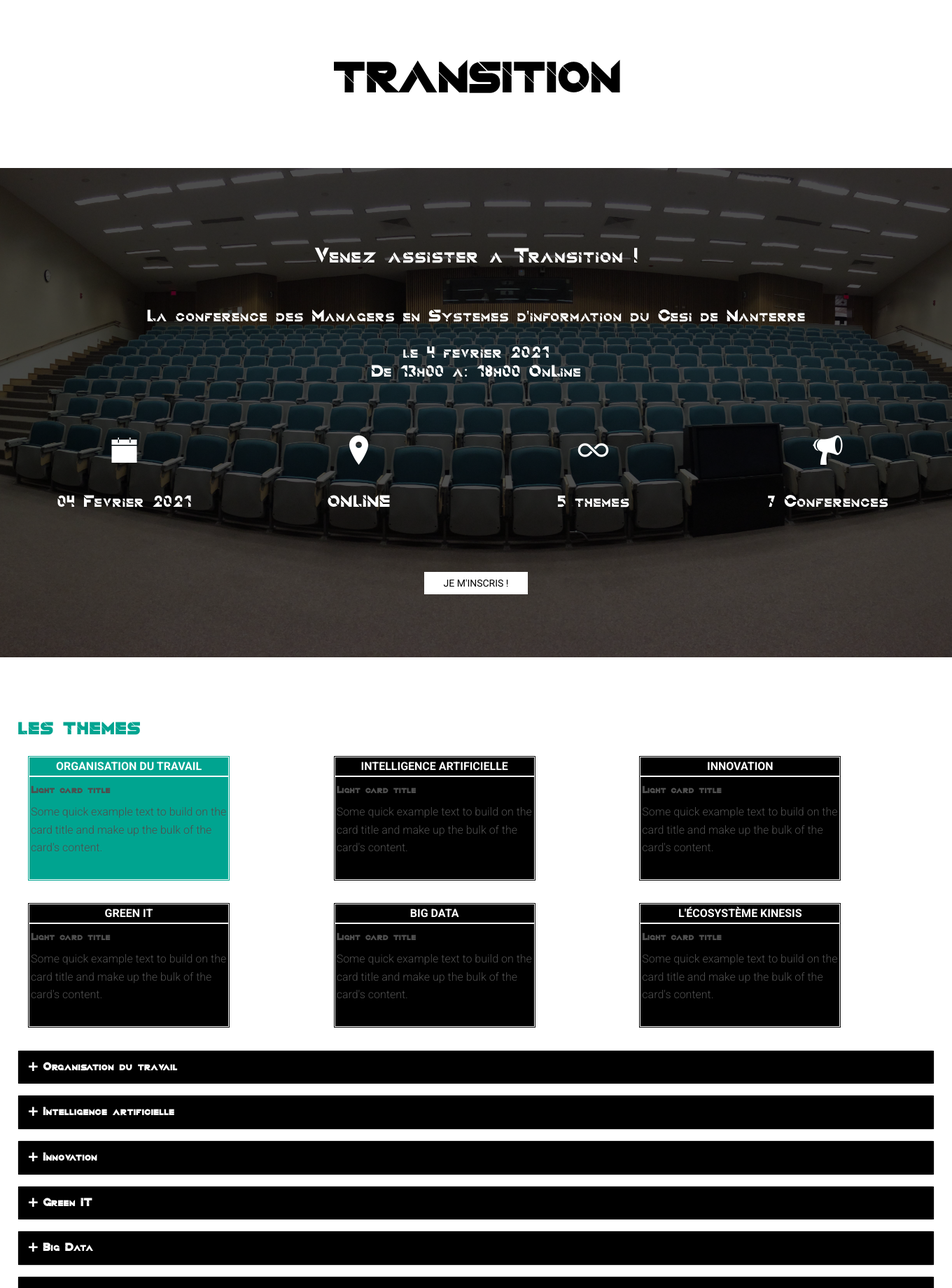
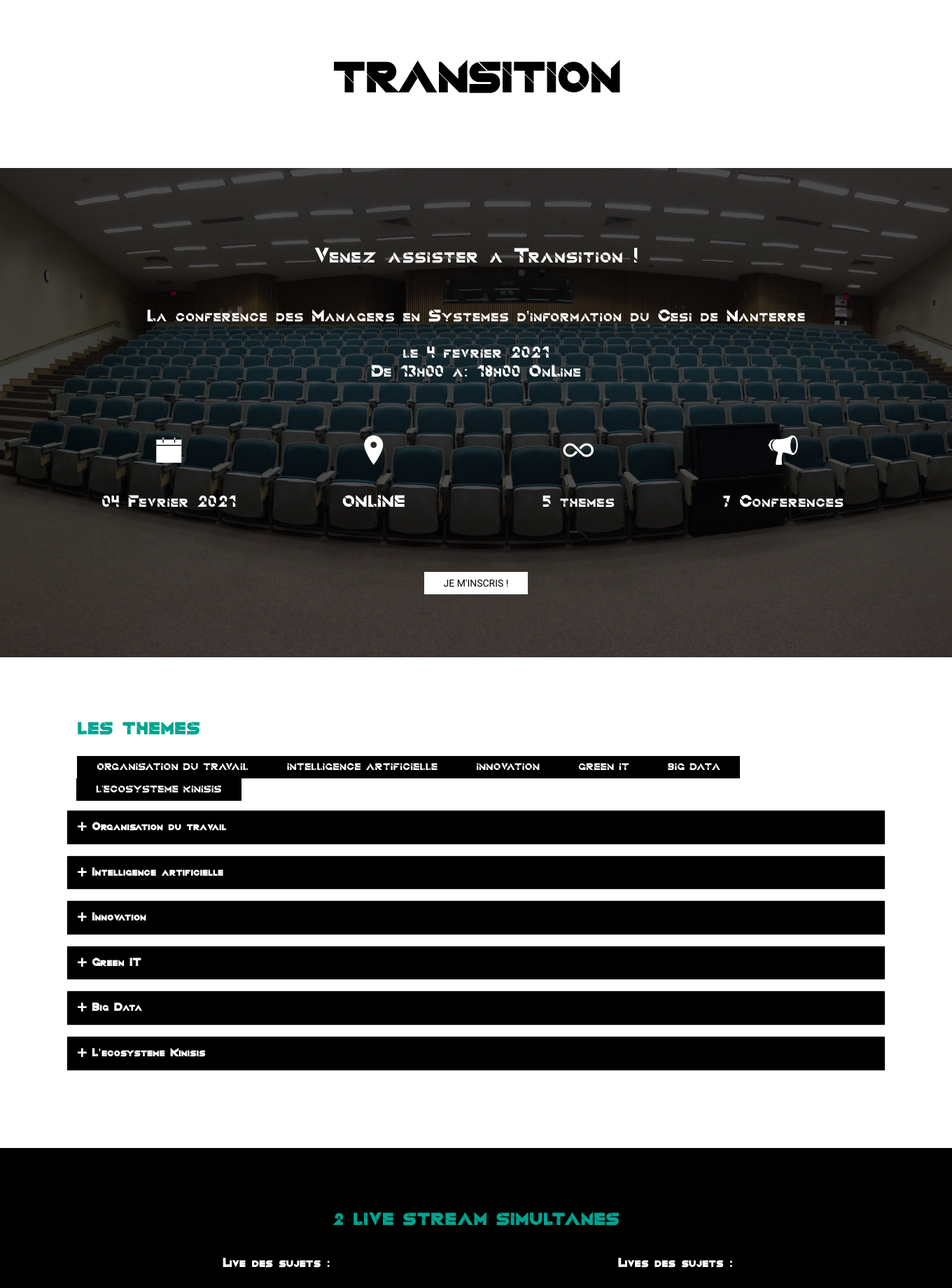
Before and after one commit to gomab/MSIA18-CONF, a PHP site: page / in a window 1360 px wide. Shown: the top 1840 px of the page at 70% size. Run offline with PHP 8.4, Linux system fonts and the light colour scheme; some libraries are stand-ins or nearby versions.

Commit message:
UPDATE
MISE EN PLACE PARTIE STREAM + maj themes
+ maj sujet formulaire
+ maj  header

```diff
--- a/assets/css/main.css
+++ b/assets/css/main.css
@@ -27,7 +27,7 @@
   position: relative;
   -webkit-font-smoothing: antialiased;
 }
-.container {
+#site-nav .container {
   width: 1340px !important;
 }
 
@@ -274,6 +274,7 @@
   padding-top: 10px;
   padding-bottom: 10px;
   background-color: #000 ;
+  display: none;
   -webkit-transition: all 0.2s linear 0s;
           transition: all 0.2s linear 0s;
 }
@@ -306,7 +307,7 @@
 
 .navbar-solid {
   background-color: #000 !important;
-
+display: block;
   -webkit-transition: all 0.2s linear 0s;
           transition: all 0.2s linear 0s;
 }
@@ -658,6 +659,15 @@
 .about .panel-heading {
   cursor: pointer;
 }
+
+.about .btn-group.btns-sujets {
+  margin : 0 auto;
+
+}
+.about .btns-sujets .btn {
+  font-family: QuantumFont;
+}
+
 .about .faq-toggle.collapsed::before {
   font-family: "Ionicons";
   content: "\f218";
@@ -810,3 +820,17 @@
 .site-footer .social-block li a:hover, .site-footer .social-block li a:focus {
   opacity: 0.8;
 }
+
+/*
+ * Streaming
+ */
+#Streaming {
+  background-color: black;
+  text-align: center;
+}
+#Streaming h3, #Streaming h4{
+  text-align: center ;
+}
+#Streaming h4 {
+  color : white;
+}
--- a/index.html
+++ b/index.html
@@ -42,11 +42,12 @@
 
                     <!-- navigation menu -->
                     <li class="active"><a data-scroll href="#about">Conf&eacute;rences</a></li>
+                    <li><a data-scroll href="#Streaming">Streaming</a></li>
+                    <li><a data-scroll href="#schedule">Planning</a></li>
                     <li><a data-scroll href="#speakers">Conf&eacute;renciers</a></li>
-                    <li><a data-scroll href="#schedule">Planning</a></li>
                     <li><a data-scroll href="#cesi">Qui sommes-nous ?</a></li>
+                    <li><a data-scroll href="#contact">Contact</a></li>
                     <li><a data-scroll href="#partner">Nos partenaires</a></li>
-                    <li><a data-scroll href="#contact">Contact</a></li>
 
 
                 </ul>
@@ -117,64 +118,17 @@
             </div>
 			<div class="row">
 				<div class="col-md-12">
-				<div class="col-md-4 col-sm-6">
-					<div class="card border-light mb-3 themeA" style="max-width: 18rem;">
-						<div class="card-header">Organisation du travail</div>
-							<div class="card-body">
-								<h5 class="card-title">Light card title</h5>
-									<p class="card-text">Some quick example text to build on the card title and make up the bulk of the card's content.</p>
-							</div>
-						</div>
-					</div>
-				<div class="col-md-4 col-sm-6">
-					<div class="card border-light mb-3 themeB" style="max-width: 18rem;">
-						<div class="card-header ">Intelligence Artificielle</div>
-							<div class="card-body">
-								<h5 class="card-title">Light card title</h5>
-									<p class="card-text">Some quick example text to build on the card title and make up the bulk of the card's content.</p>
-							</div>
-						</div>
-					</div>
-				<div class="col-md-4 col-sm-6">
-					<div class="card border-light mb-3 themeC" style="max-width: 18rem;">
-						<div class="card-header">Innovation</div>
-							<div class="card-body">
-								<h5 class="card-title">Light card title</h5>
-									<p class="card-text">Some quick example text to build on the card title and make up the bulk of the card's content.</p>
-							</div>
-						</div>
-					</div>
-				<div class="col-md-4 col-sm-6">
-					<div class="card border-light mb-3 themeD" style="max-width: 18rem;">
-						<div class="card-header">Green IT</div>
-							<div class="card-body">
-								<h5 class="card-title">Light card title</h5>
-									<p class="card-text">Some quick example text to build on the card title and make up the bulk of the card's content.</p>
-							</div>
-						</div>
-					</div>
-				<div class="col-md-4 col-sm-6">
-					<div class="card border-light mb-3 themeE" style="max-width: 18rem;">
-						<div class="card-header">Big Data</div>
-							<div class="card-body">
-								<h5 class="card-title">Light card title</h5>
-									<p class="card-text">Some quick example text to build on the card title and make up the bulk of the card's content.</p>
-							</div>
-						</div>
-					</div>
-					<div class="col-md-4 col-sm-6">
-					<div class="card border-light mb-3 themeF" style="max-width: 18rem;">
-						<div class="card-header">L'écosystème Kinesis</div>
-							<div class="card-body">
-								<h5 class="card-title">Light card title</h5>
-									<p class="card-text">Some quick example text to build on the card title and make up the bulk of the card's content.</p>
-							</div>
-						</div>
-					</div>
-					</div>
+                    <div class="btn-group btns-sujets center-block" role="group" aria-label="Basic example">
+                        <a class="btn btn-black" role="button" data-toggle="collapse" data-parent="#accordion" href="#collapseOne" aria-expanded="true" aria-controls="collapseOne">Organisation du travail </a>
+                        <a class="btn btn-black" role="button" data-toggle="collapse" data-parent="#accordion" href="#collapseTwo" aria-expanded="true" aria-controls="collapseTwo">Intelligence artificielle</a>
+                        <a class="btn btn-black" role="button" data-toggle="collapse" data-parent="#accordion" href="#collapseThree" aria-expanded="true" aria-controls="collapseThree">Innovation </a>
+                        <a class="btn btn-black" role="button" data-toggle="collapse" data-parent="#accordion" href="#collapseFour" aria-expanded="true" aria-controls="collapseFour">Green IT </a>
+                        <a class="btn btn-black" role="button" data-toggle="collapse" data-parent="#accordion" href="#collapseFive" aria-expanded="true" aria-controls="collapseFive">Big Data </a>
+                        <a class="btn btn-black" role="button" data-toggle="collapse" data-parent="#accordion" href="#collapseSix" aria-expanded="true" aria-controls="collapseSix">L'écosystème Kinisis </a>
+                    </div>
 
 			</div>
-
+        </br></br></br>
 
 
             <div class="row">
@@ -239,14 +193,14 @@
                                 </h4>
                             </div>
 
-                            <div id="collapseSix" class="panel-collapse collapse" role="tabpanel" aria-labelledby="headingFive">
+                            <div id="collapseFive" class="panel-collapse collapse" role="tabpanel" aria-labelledby="headingFive">
                                 <div class="panel-body">Un datamart est un sous-ensemble d’un data warehouse destin&eacute; &agrave: fournir des donn&eacute;es aux utilisateurs, et souvent sp&eacute;cialis&eacute; vers un groupe ou un type d'affaire</div>
                             </div>
                         </div>
 						<div class="panel panel-default">
                             <div class="panel-heading" role="tab" id="headingSix">
                                 <h4 class="panel-title">
-                                    <a class="faq-toggle collapsed" role="button" data-toggle="collapse" data-parent="#accordion" href="#collapseFive" aria-expanded="false" aria-controls="collapseFive"> L'&eacute;cosyst&egrave;me Kinisis</a>
+                                    <a class="faq-toggle collapsed" role="button" data-toggle="collapse" data-parent="#accordion" href="#collapseSix" aria-expanded="false" aria-controls="collapseSix"> L'&eacute;cosyst&egrave;me Kinisis</a>
                                 </h4>
                             </div>
 
@@ -260,7 +214,34 @@
 
     </section>
 
+    <section id="Streaming" class="section Streaming">
+        <div class="container">
+            <div class="row">
+                <div class="col-md-12">
+                    <h3 class="section-title">2 Live Stream Simultanés</h3>
+                </div>
+            </div>
 
+            <div class="row">
+                <div class="col-md-12">
+                    <div class="col-sm-6">
+                        <h4>Live des sujets : </h4>
+                        <br />
+                        <iframe class="center-block" width="560" height="315" src="https://www.youtube.com/embed/5ZInL8rM-cU" frameborder="0" allow="accelerometer; autoplay; clipboard-write; encrypted-media; gyroscope; picture-in-picture" allowfullscreen></iframe>
+                        <br />
+                        <a class="btn btn-white" data-scroll href="https://www.eventbrite.com/e/test-msi-tickets-127446189985?ref=elink">Je m'inscris !  </a>
+                    </div>
+                    <div class="col-sm-6">
+                        <h4>Lives des sujets : </h4>
+                        <br />
+                        <iframe class="center-block" width="560" height="315" src="https://www.youtube.com/embed/7q5MlkFZjLw" frameborder="0" allow="accelerometer; autoplay; clipboard-write; encrypted-media; gyroscope; picture-in-picture" allowfullscreen></iframe>
+                        <br />
+                        <a class="btn btn-white" data-scroll href="https://www.eventbrite.com/e/test-msi-tickets-127446189985?ref=elink">Je m'inscris !  </a>
+                    </div>
+                </div>
+            </div>
+        </div>
+    </section>
 
     <section id="schedule" class="section schedule">
         <div class="container">
@@ -270,9 +251,7 @@
 
                 </div>
             </div>
-            <div class="row">
-                <a href="https://www.eventbrite.com/e/test-msi-tickets-127446189985?ref=elink" target="_blank" style="color:#45494E">Inscrivez-vous ! </a>
-            </div>
+
             <div class="subject subjA">
                     <div class="row">
                         <div class="col-md-12">
@@ -438,7 +417,7 @@
             </div>
 
             <div class="row">
-                <div class="col-md-4">
+                <div class="col-md-3">
                     <div class="speaker">
 
                         <figure>
@@ -458,7 +437,7 @@
                     </div><!-- /.speaker -->
                 </div><!-- /.col-md-4 -->
 
-                <div class="col-md-4">
+                <div class="col-md-3">
                     <div class="speaker">
 
                         <figure>
@@ -478,7 +457,7 @@
                     </div><!-- /.speaker -->
                 </div><!-- /.col-md-4 -->
 
-                <div class="col-md-4">
+                <div class="col-md-3">
                     <div class="speaker">
 
                         <figure>
@@ -497,10 +476,46 @@
 
                     </div><!-- /.speaker -->
                 </div><!-- /.col-md-4 -->
-            </div><!-- /.row -->
 
-            <div class="row">
-                <div class="col-md-4">
+                <div class="col-md-3">
+
+                    <div class="speaker">
+
+                        <figure>
+                            <img alt="" class="img-responsive center-block" src="assets/images/speakers/man.svg"">
+                        </figure>
+
+                        <h4>JULLIEN DAVID</h4>
+
+                        <p>CEO of Peren</p>
+
+                        <ul class="social-block">
+                            <li><a href=""><i class="ion-social-twitter"></i></a></li>
+                            <li><a href=""><i class="ion-social-facebook"></i></a></li>
+                            <li><a href=""><i class="ion-social-linkedin-outline"></i></a></li>
+                        </ul>
+                    </div>
+                </div>
+                <div class="col-md-3">
+
+                    <div class="speaker">
+
+                        <figure>
+                            <img alt="" class="img-responsive center-block" src="assets/images/speakers/man.svg"">
+                        </figure>
+
+                        <h4>JULLIEN DAVID</h4>
+
+                        <p>CEO of Peren</p>
+
+                        <ul class="social-block">
+                            <li><a href=""><i class="ion-social-twitter"></i></a></li>
+                            <li><a href=""><i class="ion-social-facebook"></i></a></li>
+                            <li><a href=""><i class="ion-social-linkedin-outline"></i></a></li>
+                        </ul>
+                    </div>
+                </div>
+                <div class="col-md-3">
 
                     <div class="speaker">
 
@@ -520,24 +535,7 @@
                     </div>
                 </div>
 
-
-                <div class="col-md-4">
-                    <div class="speaker">
-                        <figure>
-                            <img alt="" class="img-responsive center-block" src="assets/images/speakers/man.svg"">
-                        </figure>
-                        <h4>Jhon Smith</h4>
-                        <p>CEO of Peren</p>
-                        <ul class="social-block">
-                            <li><a href=""><i class="ion-social-twitter"></i></a></li>
-                            <li><a href=""><i class="ion-social-facebook"></i></a></li>
-                            <li><a href=""><i class="ion-social-linkedin-outline"></i></a></li>
-                            <li><a href=""><i class="ion-social-googleplus"></i></a></li>
-                        </ul>
-                    </div>
-                </div>
-            </div>
-        </div>
+            </div><!-- /.row -->
     </section>
 
 
@@ -610,12 +608,14 @@
 						<div class="form-group col-sm-12">
                             <select class="form-control" name="msubject" id="msubject" required>
                                 <option readonly>S&eacute;lectionnez le sujet ! </option>
-                                <option>Program Name 1</option>
-                                <option>Program Name 2</option>
-                                <option>Program Name 3</option>
-								<option>Program Name 1</option>
-                                <option>Program Name 2</option>
-                                <option>Program Name 3</option>
+                                <option>Problème d'inscription</option>
+                                <option>Demande d'information sur les conférences</option>
+                                <option>Sujet spécifique - L'écosystème Kinisis</option>
+                                <option>Sujet spécifique - Organisation du travail</option>
+                                <option>Sujet spécifique - Intelligence Artificielle</option>
+                                <option>Sujet spécifique - Green IT</option>
+                                <option>Sujet spécifique - Big Data</option>
+								<option>Sujet spécifique - Innovation</option>
                             </select>
                         </div>
                         <div class="form-group col-sm-12">
```
